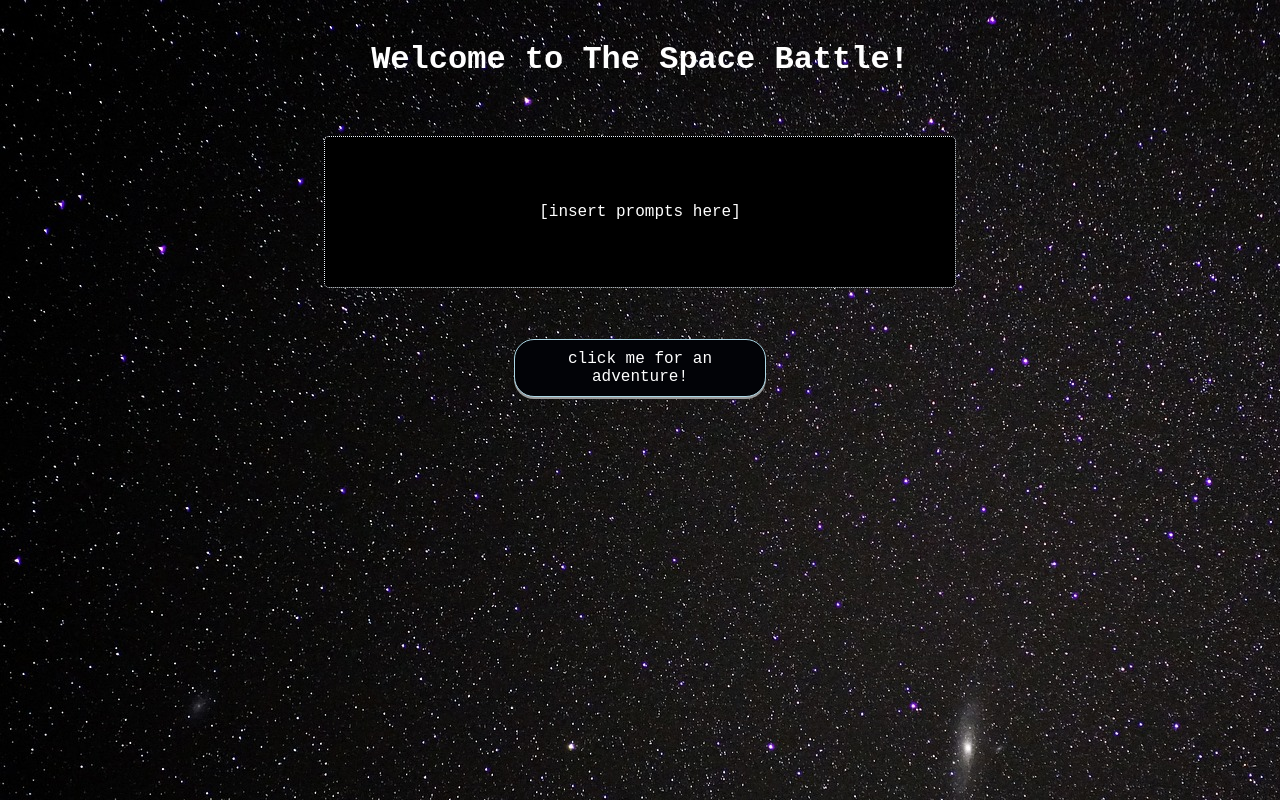
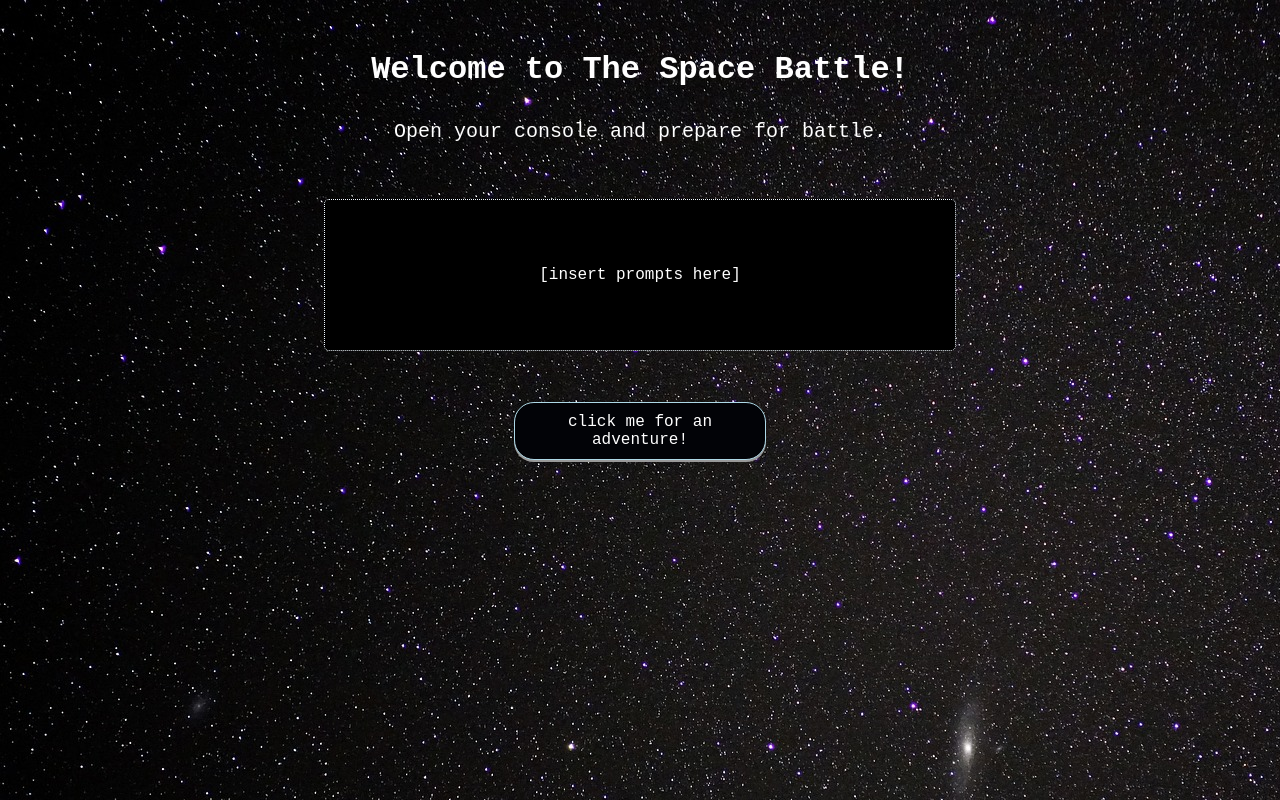
Before and after one commit to nattyspicyice/SpaceBattle, a plain HTML site: page index.html in a window 1280 px wide. Drawn offline with Linux system fonts and the light colour scheme.

Commit message:
added intro p and uncommented things

```diff
--- a/CSS/styles.css
+++ b/CSS/styles.css
@@ -1,13 +1,20 @@
 body {
     background-image: url("/Images/space-background.jpg");
-    z-index: -1;
+    z-index: -2;
     font-family: 'Courier New', Courier, monospace;
 }
 
 #welcome-title {
     text-align: center;
     color: white;
-    padding-top: 20px;
+    padding-top: 30px;
+}
+
+#intro-p {
+    text-align: center;
+    color: white;
+    padding-top: 10px;
+    font-size: 15pt;
 }
 
 #div-for-prompt-space {
--- a/JS/SpaceBattle.js
+++ b/JS/SpaceBattle.js
@@ -107,12 +107,12 @@ function enemyShipAttackChance(){
 //INTRO
 let plot = [
     `You are the captain of USS HelloWorld, traveling the beautiful galaxy of Javaeous Scriptius, when suddenly, you spot an enemy alien ship rapidly approaching!`,
-    // `Your ship’s hull is equipped with intergalactic armor made of strong moon rock, giving you a starting health status of 20 points.`,
-    // `Your ship also has powerful lasers made of stardust, damaging your enemies by 5 points with each hit.`,
-    // `However, the spaceship’s mechanic has been on sabbatical for the last light-year and the ship’s lasers can be unreliable, only hitting the enemy ship 70% of the time.`,
-    // `......`,
-    // `......`,
-    // `The Enemy is approaching!!! You have the advantage of attacking first - ready your aim and fire! Open your console to keep track of your stats!`
+    `Your ship’s hull is equipped with intergalactic armor made of strong moon rock, giving you a starting health status of 20 points.`,
+    `Your ship also has powerful lasers made of stardust, damaging your enemies by 5 points with each hit.`,
+    `However, the spaceship’s mechanic has been on sabbatical for the last light-year and the ship’s lasers can be unreliable, only hitting the enemy ship 70% of the time.`,
+    `......`,
+    `......`,
+    `The Enemy is approaching!!! You have the advantage of attacking first - ready your aim and fire! Open your console to keep track of your stats!`
 ];
 
 let startGame = document.getElementById('start-btn');
--- a/index.html
+++ b/index.html
@@ -10,6 +10,7 @@
 <body>
     <div>
         <h1 id="welcome-title">Welcome to The Space Battle!</h1>
+        <p id="intro-p">Open your console and prepare for battle.</p>
     </div>
     <div id="div-for-prompt-space">
         <p id="prompt-space">[insert prompts here]</p>
```
